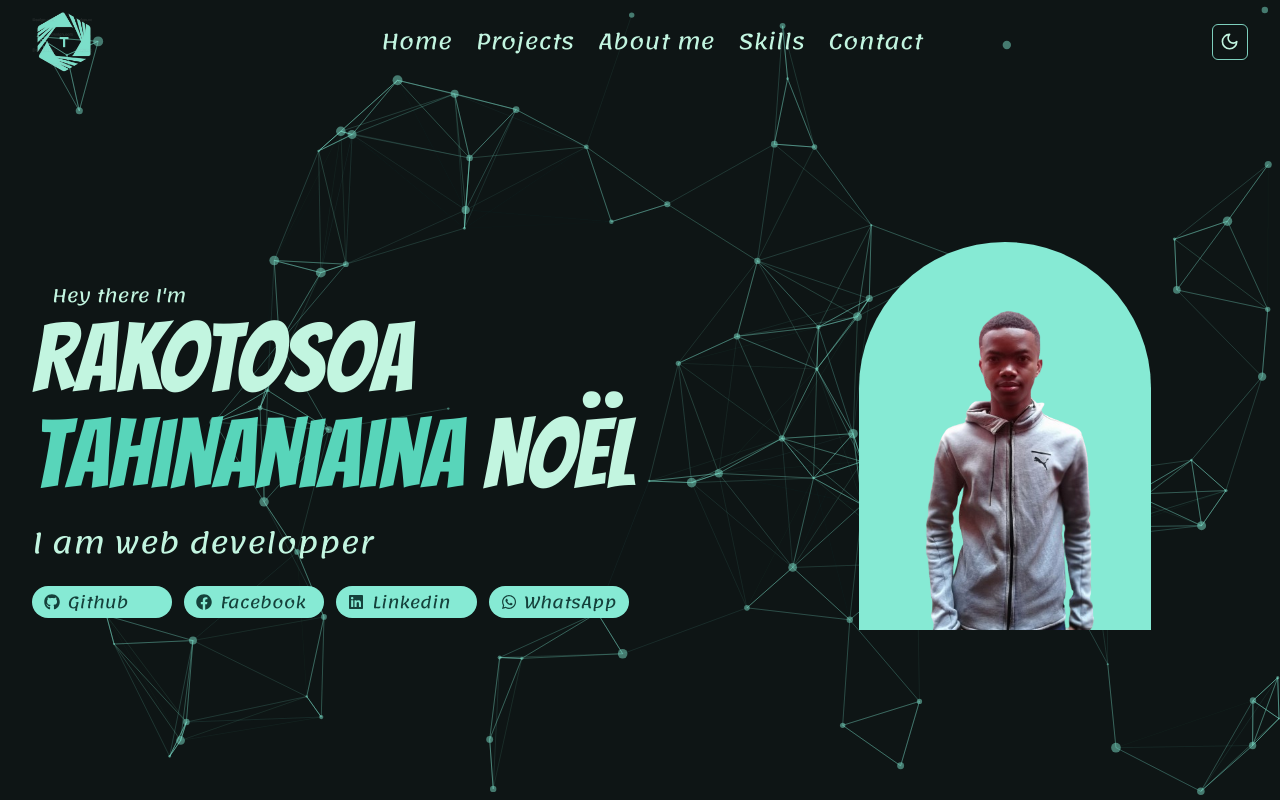
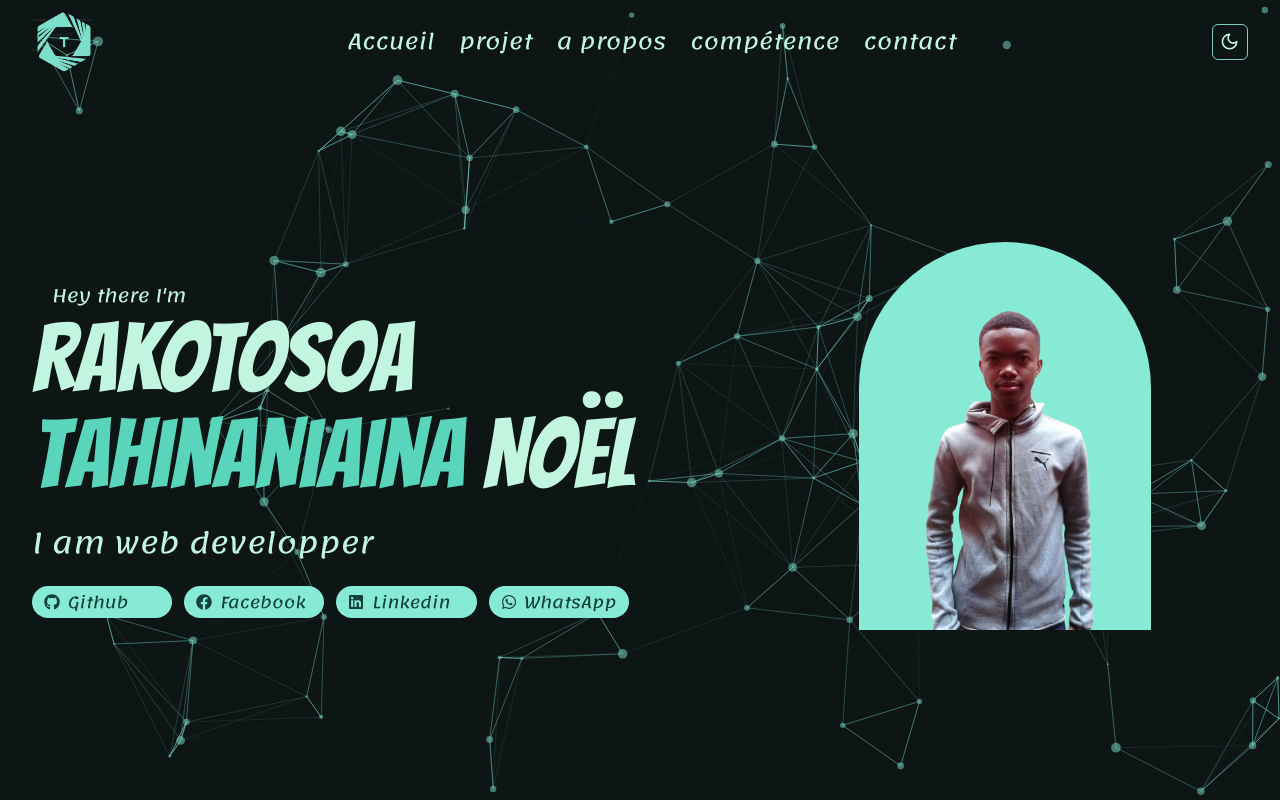
Before and after one commit to tahinaniaina01/portfolio, a React (Vite) app: page / in a window 1280 px wide. Shown: the top 800 px of the page. Built offline with nearby package versions, Linux system fonts and the light colour scheme.

Commit message:
setup react-i18next to project

```diff
--- a/package.json
+++ b/package.json
@@ -15,13 +15,16 @@
     "@radix-ui/react-label": "^2.0.2",
     "@radix-ui/react-popover": "^1.0.7",
     "@radix-ui/react-slot": "^1.0.2",
+    "@radix-ui/react-switch": "^1.0.3",
     "class-variance-authority": "^0.7.0",
     "clsx": "^2.1.0",
     "framer-motion": "^11.0.24",
+    "i18next": "^23.11.2",
     "input-otp": "^1.2.4",
     "lucide-react": "^0.364.0",
     "react": "^18.2.0",
     "react-dom": "^18.2.0",
+    "react-i18next": "^14.1.0",
     "react-icons": "^5.0.1",
     "react-scroll": "^1.9.0",
     "react-tsparticles": "^2.12.2",
--- a/src/components/Header.tsx
+++ b/src/components/Header.tsx
@@ -1,6 +1,7 @@
 import img from "@/assets/logo.png";
 import { motion } from "framer-motion";
 import { useEffect, useRef, useState } from "react";
+import { useTranslation } from "react-i18next";
 import { Link } from "react-scroll";
 import { ModeToggle } from "./mode-tooggle";
 
@@ -8,6 +9,7 @@
   const [isScroll, setIsScroll] = useState(false);
   const ref = useRef<HTMLElement | null>(null);
   const [isOpen, setIsOpen] = useState(false);
+  const [t] = useTranslation("global");
 
   useEffect(() => {
     const hundleScroll = () => {
@@ -32,7 +34,7 @@
           onClick={() => setIsOpen(false)}
           className="cursor-pointer px-3 lg:px-3 relative text-xl hover:text-muted-foreground before:transition-all before:duration-500 before:content-[''] before:absolute before:left-0 before:top-[100%] before:w-0 hover:before:w-full before:h-1 before:bg-muted-foreground before:rounded-full"
         >
-          Home
+          {t("header.home")}
         </Link>
         <Link
           to="projects"
@@ -42,7 +44,7 @@
           onClick={() => setIsOpen(false)}
           className="cursor-pointer px-3 lg:px-3 relative text-xl hover:text-muted-foreground before:transition-all before:duration-500 before:content-[''] before:absolute before:left-0 before:top-[100%] before:w-0 hover:before:w-full before:h-1 before:bg-muted-foreground before:rounded-full"
         >
-          Projects
+          {t("header.project")}
         </Link>
         <Link
           to="about"
@@ -52,7 +54,7 @@
           onClick={() => setIsOpen(false)}
           className="cursor-pointer px-3 lg:px-3 relative text-xl hover:text-muted-foreground before:transition-all before:duration-500 before:content-[''] before:absolute before:left-0 before:top-[100%] before:w-0 hover:before:w-full before:h-1 before:bg-muted-foreground before:rounded-full"
         >
-          About me
+          {t("header.about")}
         </Link>
         <Link
           to="skills"
@@ -62,7 +64,7 @@
           onClick={() => setIsOpen(false)}
           className="cursor-pointer px-3 lg:px-3 relative text-xl hover:text-muted-foreground before:transition-all before:duration-500 before:content-[''] before:absolute before:left-0 before:top-[100%] before:w-0 hover:before:w-full before:h-1 before:bg-muted-foreground before:rounded-full"
         >
-          Skills
+          {t("header.skills")}
         </Link>
         <Link
           to="contact"
@@ -72,7 +74,7 @@
           onClick={() => setIsOpen(false)}
           className="cursor-pointer px-3 lg:px-3 relative text-xl hover:text-muted-foreground before:transition-all before:duration-500 before:content-[''] before:absolute before:left-0 before:top-[100%] before:w-0 hover:before:w-full before:h-1 before:bg-muted-foreground before:rounded-full"
         >
-          Contact
+          {t("header.contact")}
         </Link>
       </nav>
     );
--- /dev/null
+++ b/src/components/ui/switch.tsx
@@ -0,0 +1,27 @@
+import * as React from "react"
+import * as SwitchPrimitives from "@radix-ui/react-switch"
+
+import { cn } from "@/lib/utils"
+
+const Switch = React.forwardRef<
+  React.ElementRef<typeof SwitchPrimitives.Root>,
+  React.ComponentPropsWithoutRef<typeof SwitchPrimitives.Root>
+>(({ className, ...props }, ref) => (
+  <SwitchPrimitives.Root
+    className={cn(
+      "peer inline-flex h-5 w-9 shrink-0 cursor-pointer items-center rounded-full border-2 border-transparent shadow-sm transition-colors focus-visible:outline-none focus-visible:ring-2 focus-visible:ring-ring focus-visible:ring-offset-2 focus-visible:ring-offset-background disabled:cursor-not-allowed disabled:opacity-50 data-[state=checked]:bg-primary data-[state=unchecked]:bg-input",
+      className
+    )}
+    {...props}
+    ref={ref}
+  >
+    <SwitchPrimitives.Thumb
+      className={cn(
+        "pointer-events-none block h-4 w-4 rounded-full bg-background shadow-lg ring-0 transition-transform data-[state=checked]:translate-x-4 data-[state=unchecked]:translate-x-0"
+      )}
+    />
+  </SwitchPrimitives.Root>
+))
+Switch.displayName = SwitchPrimitives.Root.displayName
+
+export { Switch }
--- a/src/main.tsx
+++ b/src/main.tsx
@@ -1,10 +1,29 @@
-import React from 'react'
-import ReactDOM from 'react-dom/client'
-import App from './App.tsx'
-import './index.css'
+import global_en from "@/translations/en/global.json";
+import global_fr from "@/translations/fr/global.json";
+import i18next from "i18next";
+import React from "react";
+import ReactDOM from "react-dom/client";
+import { I18nextProvider } from "react-i18next";
+import App from "./App.tsx";
+import "./index.css";
 
-ReactDOM.createRoot(document.getElementById('root')!).render(
+i18next.init({
+  interpolation: { escapeValue: false },
+  lng: "fr",
+  resources: {
+    fr: {
+      global: global_fr,
+    },
+    en: {
+      global: global_en,
+    },
+  },
+});
+
+ReactDOM.createRoot(document.getElementById("root")!).render(
   <React.StrictMode>
-    <App />
-  </React.StrictMode>,
-)
+    <I18nextProvider i18n={i18next}>
+      <App />
+    </I18nextProvider>
+  </React.StrictMode>
+);
--- /dev/null
+++ b/src/translations/en/global.json
@@ -0,0 +1,9 @@
+{
+  "header": {
+    "home": "Home",
+    "about": "About me",
+    "skills": "skills",
+    "project": "project",
+    "contact": "contact"
+  }
+}
--- /dev/null
+++ b/src/translations/fr/global.json
@@ -0,0 +1,9 @@
+{
+  "header": {
+    "home": "Accueil",
+    "about": "a propos",
+    "skills": "compétence",
+    "project": "projet",
+    "contact": "contact"
+  }
+}
```
Also changed, not shown: 1 other file (tests, documents, lock files or other folders).
